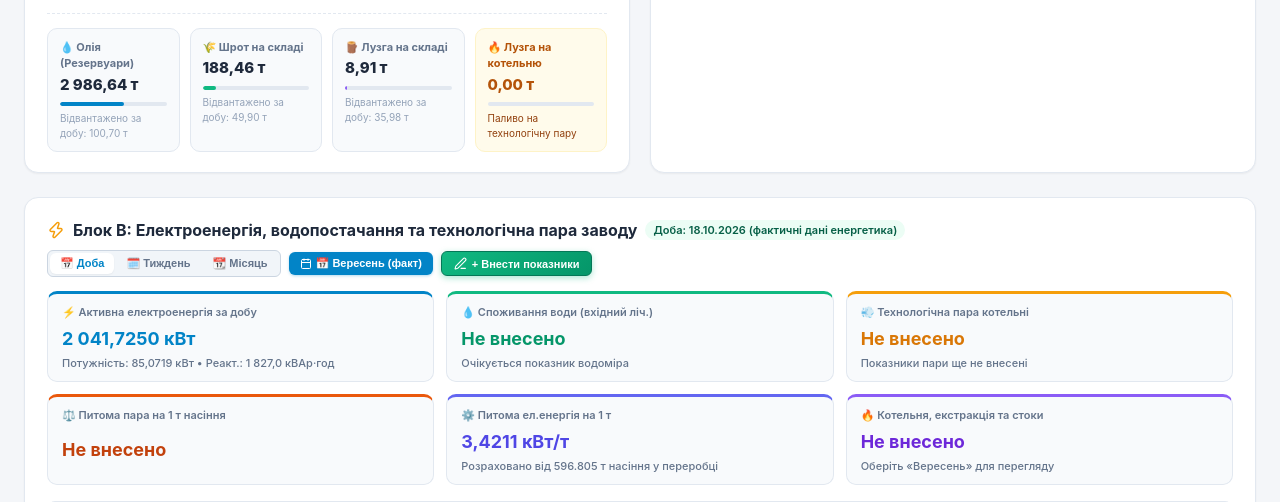
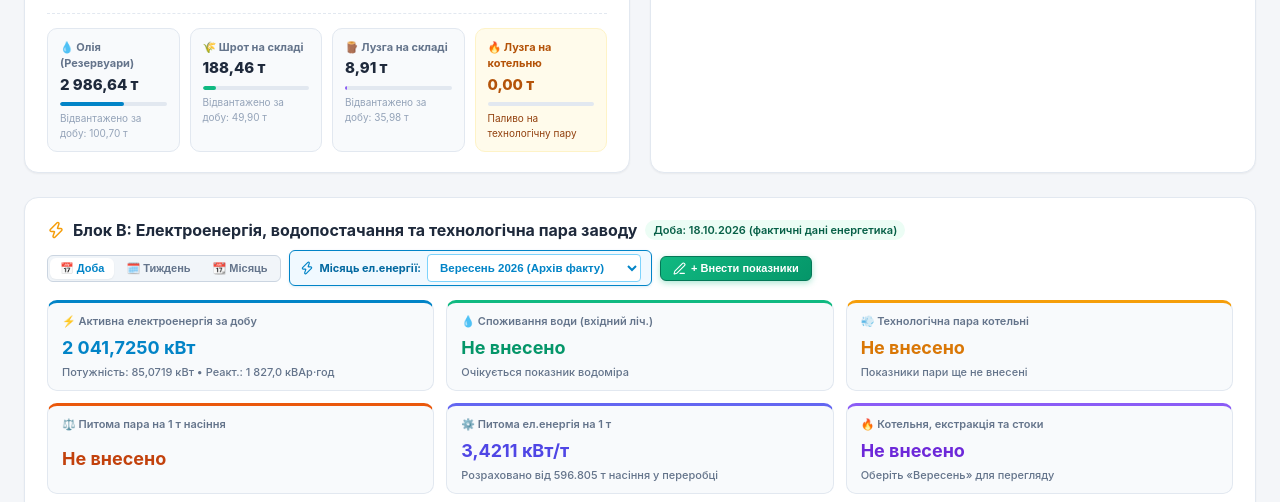
Before and after one commit to bublik3602/Dashbord-Api08, a PHP site: page /zabbix/ in a window 1280 px wide. Shown: the part 2154-2656 px from the top of the page. Run offline with PHP 8.4, Linux system fonts and the light colour scheme; the visitor is signed in with stand-in values (Sample User, id 1); data that the repository does not hold is empty; some libraries are stand-ins or nearby versions.

Commit message:
feat(energy): add prominent month dropdown directly to Block C header and sync with departments archive

```diff
--- a/assets/js/dashboard.js
+++ b/assets/js/dashboard.js
@@ -165,6 +165,10 @@
         if (sel && sel.value !== key) {
             sel.value = key;
         }
+        const headerSel = document.getElementById('energy-header-month-select');
+        if (headerSel && headerSel.value !== key) {
+            headerSel.value = key;
+        }
         const en = (window.INITIAL_DASHBOARD_DATA && window.INITIAL_DASHBOARD_DATA.energy) || {};
         const archive = en.energy_departments_archive || {};
         const monthData = archive[key];
@@ -227,10 +231,52 @@
         }
     };
 
+    const periodMapFromKey = {
+        '2026-10': 'month_oct',
+        '2026-09': 'month_sep',
+        '2026-08': 'month_aug',
+        '2026-07': 'month_jul',
+        '2026-06': 'month_jun',
+        '2026-05': 'month_may',
+        '2026-04': 'month_apr',
+        '2026-03': 'month_mar',
+        '2026-02': 'month_feb',
+        '2026-01': 'month_jan'
+    };
+
+    const energyHeaderSel = document.getElementById('energy-header-month-select');
+    if (energyHeaderSel) {
+        energyHeaderSel.addEventListener('change', function () {
+            const key = this.value;
+            window.selectEnergyMonth(key);
+            const p = periodMapFromKey[key];
+            if (p && p !== currentPeriod) {
+                const monthDropdown = document.getElementById('select-other-months');
+                if (monthDropdown) monthDropdown.value = p;
+                periodButtons.forEach(b => b.classList.remove('active'));
+                currentPeriod = p;
+                updateExportLink();
+                fetchDashboardData(true);
+            }
+        });
+    }
+
     const energyMonthSel = document.getElementById('energy-month-select');
     if (energyMonthSel) {
         energyMonthSel.addEventListener('change', function () {
-            window.selectEnergyMonth(this.value);
+            const key = this.value;
+            window.selectEnergyMonth(key);
+            const headerSel = document.getElementById('energy-header-month-select');
+            if (headerSel) headerSel.value = key;
+            const p = periodMapFromKey[key];
+            if (p && p !== currentPeriod) {
+                const monthDropdown = document.getElementById('select-other-months');
+                if (monthDropdown) monthDropdown.value = p;
+                periodButtons.forEach(b => b.classList.remove('active'));
+                currentPeriod = p;
+                updateExportLink();
+                fetchDashboardData(true);
+            }
         });
     }
 
@@ -778,8 +824,25 @@
                 window.INITIAL_DASHBOARD_DATA.energy.energy_departments_archive = en.energy_departments_archive;
             }
 
+            const reversePeriodMap = {
+                'month_oct': '2026-10',
+                'month': '2026-10',
+                'month_sep': '2026-09',
+                'month_aug': '2026-08',
+                'month_jul': '2026-07',
+                'month_jun': '2026-06',
+                'month_may': '2026-05',
+                'month_apr': '2026-04',
+                'month_mar': '2026-03',
+                'month_feb': '2026-02',
+                'month_jan': '2026-01'
+            };
             const energyMonthSelEl = document.getElementById('energy-month-select');
-            const selectedEnergyMonthKey = energyMonthSelEl ? energyMonthSelEl.value : '2026-09';
+            const headerMonthSelEl = document.getElementById('energy-header-month-select');
+            const selectedEnergyMonthKey = reversePeriodMap[currentPeriod] || (headerMonthSelEl ? headerMonthSelEl.value : (energyMonthSelEl ? energyMonthSelEl.value : '2026-09'));
+
+            if (headerMonthSelEl && selectedEnergyMonthKey) headerMonthSelEl.value = selectedEnergyMonthKey;
+            if (energyMonthSelEl && selectedEnergyMonthKey) energyMonthSelEl.value = selectedEnergyMonthKey;
 
             if (selectedEnergyMonthKey && window.INITIAL_DASHBOARD_DATA?.energy?.energy_departments_archive?.[selectedEnergyMonthKey]) {
                 window.selectEnergyMonth(selectedEnergyMonthKey);
--- a/includes/metrics_calculator.php
+++ b/includes/metrics_calculator.php
@@ -345,6 +345,13 @@
             case 'day_active': return 'Робоча доба (15.10.2026 — 309,0 т перероблено • 149,3 т олії)';
             case 'shift':      return 'Поточна зміна (12 год • 154,5 т переробка)';
             case 'week':       return 'За тиждень (3 доби переробки • 1 526,8 т)';
+            case 'month_jan':  return 'Січень 2026 (Архів показників енергетика)';
+            case 'month_feb':  return 'Лютий 2026 (Архів показників енергетика)';
+            case 'month_mar':  return 'Березень 2026 (Архів показників енергетика)';
+            case 'month_apr':  return 'Квітень 2026 (Архів показників енергетика)';
+            case 'month_may':  return 'Травень 2026 (Архів показників енергетика)';
+            case 'month_jun':  return 'Червень 2026 (Архів показників енергетика)';
+            case 'month_jul':  return 'Липень 2026 (Архів показників енергетика)';
             case 'month_aug':  return 'Серпень 2026 (0 діб переробки з 31 • ППР)';
             case 'month_sep':  return 'Вересень 2026 (працював 16 діб: 15.09–30.09 з 30)';
             case 'month_sep_2025': return 'Вересень 2025 року (10 діб роботи • 4 435,4 т)';
--- a/index.php
+++ b/index.php
@@ -778,10 +778,23 @@
                         <button type="button" class="period-btn energy-period-btn" data-period="month" style="padding: 4px 10px; font-size: 11px; font-weight: 700;">📆 Місяць</button>
                     </div>
 
-                    <button type="button" class="btn-quick-period" data-period="month_sep" style="background: #0284c7; color: #ffffff; border: none; padding: 5px 11px; border-radius: 6px; font-size: 11px; font-weight: 700; cursor: pointer; display: inline-flex; align-items: center; gap: 4px; box-shadow: 0 1px 3px rgba(2,132,199,0.3);">
-                        <i data-lucide="calendar" style="width: 12px; height: 12px;"></i>
-                        <span>📅 Вересень (факт)</span>
-                    </button>
+                    <!-- Інтерактивний випадаючий список місяців електроенергії (Архів 2026) -->
+                    <div style="display: inline-flex; align-items: center; gap: 6px; background: #f0f9ff; border: 1.5px solid #0284c7; padding: 3px 10px; border-radius: 6px; box-shadow: 0 1px 3px rgba(2,132,199,0.15);">
+                        <i data-lucide="zap" style="width: 14px; height: 14px; color: #0284c7;"></i>
+                        <label for="energy-header-month-select" style="font-size: 11px; font-weight: 700; color: #0369a1; margin: 0; white-space: nowrap;">Місяць ел.енергії:</label>
+                        <select id="energy-header-month-select" class="form-select form-select-sm" style="font-size: 11.5px; font-weight: 700; color: #0284c7; padding: 2px 8px; height: 28px; border-radius: 4px; border: 1px solid #7dd3fc; background: #ffffff; cursor: pointer;">
+                            <option value="2026-10">Жовтень 2026 (Поточний факт)</option>
+                            <option value="2026-09" selected>Вересень 2026 (Архів факту)</option>
+                            <option value="2026-08">Серпень 2026 (ППР)</option>
+                            <option value="2026-07">Липень 2026</option>
+                            <option value="2026-06">Червень 2026</option>
+                            <option value="2026-05">Травень 2026</option>
+                            <option value="2026-04">Квітень 2026</option>
+                            <option value="2026-03">Березень 2026</option>
+                            <option value="2026-02">Лютий 2026</option>
+                            <option value="2026-01">Січень 2026</option>
+                        </select>
+                    </div>
 
                     <!-- Кнопка вводу показників енергетика -->
                     <button type="button" id="btn-open-energy-entry" style="background: linear-gradient(135deg, #10b981, #059669); color: #ffffff; border: 1px solid #047857; padding: 5px 12px; border-radius: 6px; font-size: 11px; font-weight: 800; cursor: pointer; display: inline-flex; align-items: center; gap: 5px; box-shadow: 0 2px 6px rgba(16,185,129,0.35);">
```
Also changed, not shown: api/metrics.php (+6 -1 lines).
